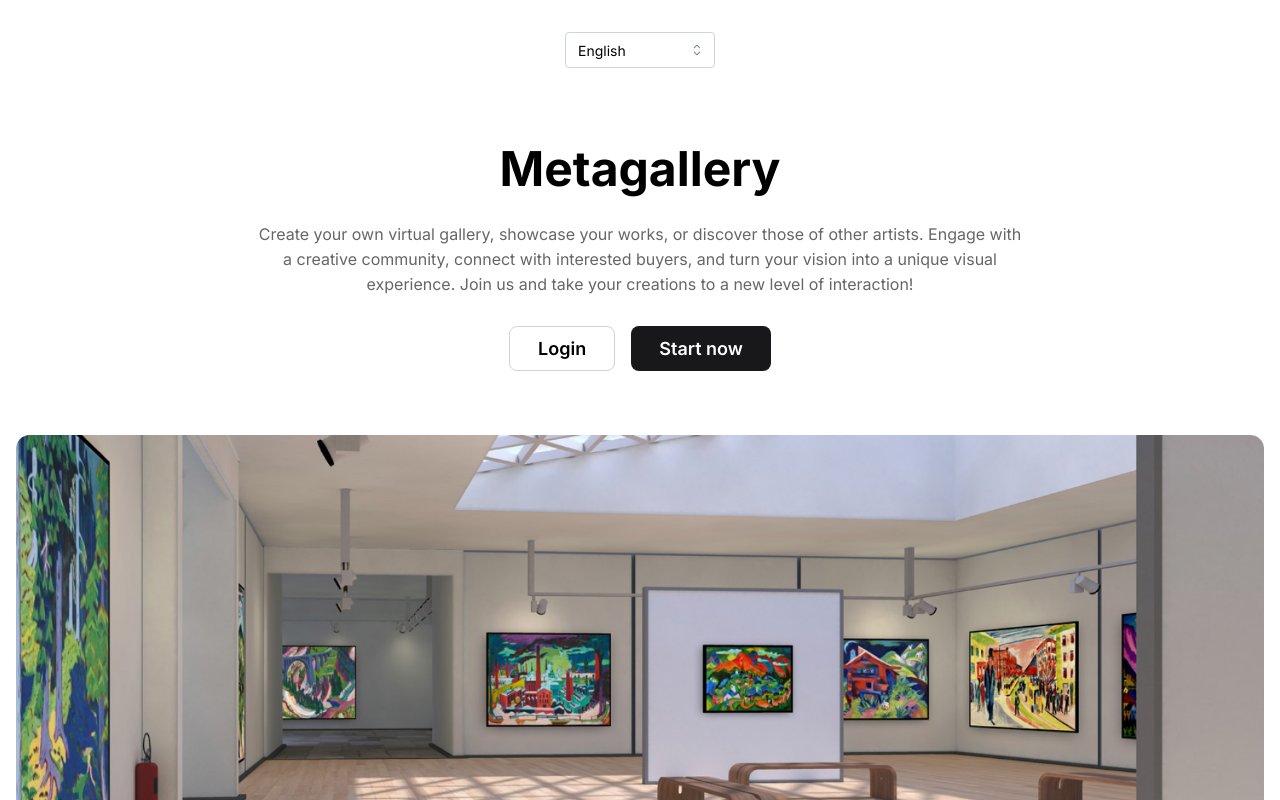
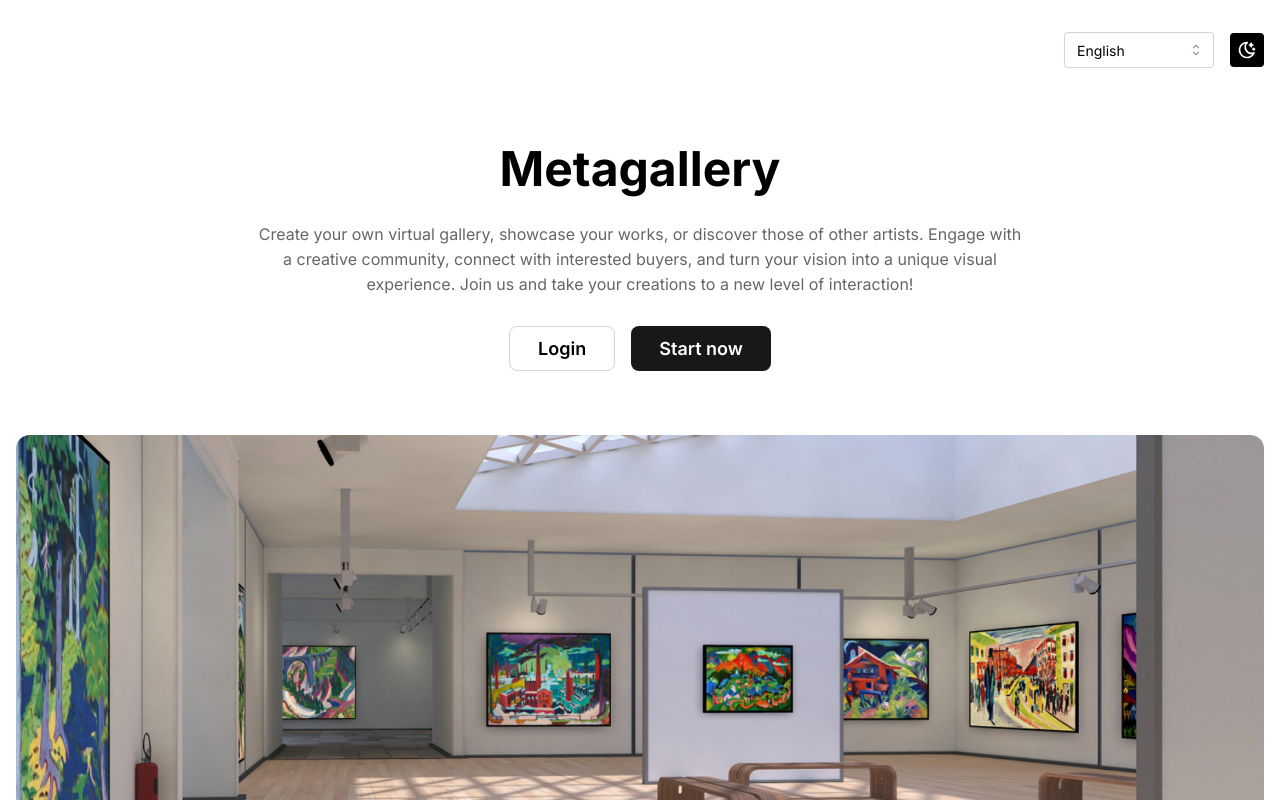
Before and after one commit to fisirc/metagallery, a React (Vite) app in the folder app/: page / in a window 1280 px wide. Shown: the top 800 px of the page. Built offline with nearby package versions, Linux system fonts and the light colour scheme.

Commit message:
Theme Switch

```diff
--- /dev/null
+++ b/app/src/components/DarkerMode/themeSwitcher.tsx
@@ -0,0 +1,31 @@
+import { ActionIcon, Group } from '@mantine/core';
+import { IconSun, IconMoonStars } from '@tabler/icons-react';
+import { useMantineColorScheme } from '@mantine/core';
+
+export const ThemeSwitcher = () => {
+  const { colorScheme, toggleColorScheme } = useMantineColorScheme();
+  const dark = colorScheme === 'dark';
+
+  return (
+    <Group
+      align="center"
+      justify="center"
+      style={{ marginRight: '1rem' }}
+    >
+      <ActionIcon
+        onClick={() => toggleColorScheme()}
+        size="lg"
+        variant="filled"
+        style={{
+            backgroundColor: dark ? 'white' : 'black',
+            color: dark ? 'black' : 'white',
+          }}
+        aria-label="Toggle theme"
+      >
+        {dark ? <IconSun size="1.25rem" /> : <IconMoonStars size="1.25rem" />}
+      </ActionIcon>
+    </Group>
+  );
+};
+
+export default ThemeSwitcher;
--- a/app/src/components/NewGalleryButton/index.tsx
+++ b/app/src/components/NewGalleryButton/index.tsx
@@ -1,13 +1,17 @@
 import { primaryIconProps } from "@/constants";
 import { NewGalleryForm } from "@/pages/Dashboard/components/NewGalleryForm";
 import { useMetagalleryStore } from "@/providers/MetagalleryProvider";
-import { Button } from "@mantine/core";
+import { Button, Group } from "@mantine/core";
 import { IconSparkles } from "@tabler/icons-react";
+import ThemeSwitcher from "../DarkerMode/themeSwitcher";
 
 export const NewGalleryButton = () => {
   return (
+    <Group align="center">
+      <ThemeSwitcher />
       <Button
-      variant="primary"
+        variant="filled"
+        color="dark"
         onClick={() => {
           useMetagalleryStore.getState().openModal({
             id: 'new-gallery-modal',
@@ -22,16 +26,13 @@ export const NewGalleryButton = () => {
               overflow: 'hidden',
             },
             pos: 'relative',
-          child: (
-            <NewGalleryForm modalKey={'new-gallery-modal'} />
-          ),
+            child: <NewGalleryForm modalKey={'new-gallery-modal'} />,
           });
         }}
-      leftSection={(
-        <IconSparkles {...primaryIconProps} />
-      )}
+        leftSection={<IconSparkles {...primaryIconProps} />}
       >
         Nueva galería
       </Button>
+    </Group>
   );
 };
--- a/app/src/pages/Dashboard/Dashboard.tsx
+++ b/app/src/pages/Dashboard/Dashboard.tsx
@@ -157,7 +157,7 @@ export const GalleryDashboard = () => {
         </div>
       </div>
 
-      <header className={styles.header} style={{ backgroundColor: theme.white }}>
+      <header className={styles.header} style={{ backgroundColor: theme.colors.gray[0] }}>
         <div className={styles.headerContent}>
           <button onClick={toggleSidebar} className={styles.menuButton}>
             <Menu className={styles.menuIcon} />
--- a/app/src/pages/Editor/components/ContentSidebar.tsx
+++ b/app/src/pages/Editor/components/ContentSidebar.tsx
@@ -192,6 +192,11 @@ const SidebarContent = () => {
               size="sm"
               leftSection={<IconUpload {...primaryIconProps} />}
               {...props}
+              variant="outline"
+              style={{
+                color: 'var(--mantine-color-white-7)',
+                borderColor: 'var(--mantine-color-black-7)',
+              }}
             >
               Añadir contenido
             </Button>
--- a/app/src/pages/Editor/components/MainButtons.tsx
+++ b/app/src/pages/Editor/components/MainButtons.tsx
@@ -3,6 +3,7 @@ import { Group, Button } from '@mantine/core';
 import { IconShare, IconPlayerPlay, IconPlayerStop } from '@tabler/icons-react';
 import { primaryIconProps } from '@/constants';
 import { DeployModal } from './modals/DeployModal';
+import ThemeSwitcher from '@/components/DarkerMode/themeSwitcher';
 
 type Props = { onPreviewButton: () => void; closePreviewButton: () => void; isPreviewing: boolean };
 
@@ -17,11 +18,11 @@ export const MainButtons = ({ onPreviewButton, closePreviewButton, isPreviewing
     try {
       // const response = await fetch('/api/deploy', { method: 'POST' });
       //if (response.ok) {
-        setModalOpen(false);
-        // confetti();
+      setModalOpen(false);
+      // confetti();
       //} else {
-        //const errorData = await response.json();
-        //setError(errorData.message || 'Error al desplegar');
+      //const errorData = await response.json();
+      //setError(errorData.message || 'Error al desplegar');
       //}
     } catch (e) {
       setError('No se pudo conectar con el servidor');
@@ -33,9 +34,13 @@ export const MainButtons = ({ onPreviewButton, closePreviewButton, isPreviewing
   return (
     <>
       <Group gap="xs" wrap="nowrap">
+        <ThemeSwitcher />
         <Button
           leftSection={<IconShare {...primaryIconProps} />}
           onClick={() => setModalOpen(true)}
+          color="blue"
+          variant="outline"
+          style={{ color: 'var(--mantine-color-black-7)', borderColor: 'var(--mantine-color-black-7)' }}
         >
           Deploy
         </Button>
@@ -50,7 +55,11 @@ export const MainButtons = ({ onPreviewButton, closePreviewButton, isPreviewing
           </Button>
         ) : (
           <Button
-            variant="primary"
+            variant="outline"
+            style={{
+              color: 'var(--mantine-color-white-7)',
+              borderColor: 'var(--mantine-color-black-7)',
+            }}
             onClick={onPreviewButton}
             leftSection={<IconPlayerPlay {...primaryIconProps} />}
           >
--- a/app/src/pages/Home/components/Header.tsx
+++ b/app/src/pages/Home/components/Header.tsx
@@ -7,6 +7,7 @@ import { useUser } from '@/stores/useUser';
 import { useMetagalleryStore } from '@/providers/MetagalleryProvider';
 import { useTranslation, Trans } from 'react-i18next';
 import { Grab } from 'lucide-react';
+import ThemeSwitcher from '@/components/DarkerMode/themeSwitcher';
 
 export const Header = () => {
   const { t } = useTranslation();
--- a/app/src/pages/Home/index.tsx
+++ b/app/src/pages/Home/index.tsx
@@ -2,13 +2,17 @@ import { Footer } from "@/components/Footer/Footer";
 import { Header } from "./components/Header";
 import PricingSection from "./components/PricingCardSection";
 import Switcher from './components/Switcher';
-import { Stack } from '@mantine/core';
+import { Group, Stack } from '@mantine/core';
+import ThemeSwitcher from "@/components/DarkerMode/themeSwitcher";
 
 export const Home = () => (
   <>
     <main>
-      <div style={{ marginTop: '2rem' }}> {/* Espaciado antes del Switcher */}
-        <Switcher />
+    <div style={{ marginTop: '2rem', justifyContent: 'flex-end', display: 'flex',}}>
+        <Group >
+          <Switcher />
+          <ThemeSwitcher />
+        </Group>
       </div>
       <Header />
       <PricingSection />
```
Lines whose indentation alone changed are shown as unchanged.
